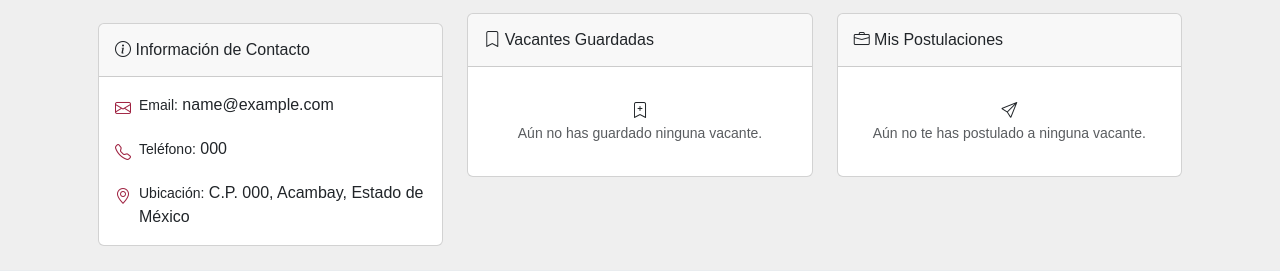
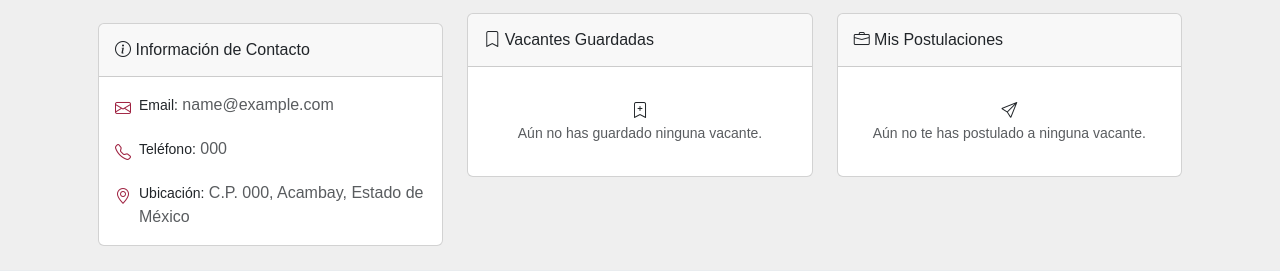
Before and after one commit to MarcoVD/bolsa_empleo, a Django app: page /perfil/interesado/ in a window 1280 px wide. Shown: the part 425-696 px from the top of the page. Run offline with Django 5.2, Linux system fonts and the light colour scheme; a user stored in the database is signed in; tables that the repository leaves empty hold one stand-in row (values such as "Sample post"); grey boxes marked "Sample" are stand-in pictures; some libraries are stand-ins or nearby versions.

Commit message:
Corrección de Información de contacto

```diff
--- a/templates/base.html
+++ b/templates/base.html
@@ -44,13 +44,11 @@
                             <li class="nav-item">
                                 <a class="nav-link" href="{% url 'dashboard_reclutador' %}">Dashboard</a>
                             </li>
-{#                            <li class="nav-item">#}
-{#                                <a class="nav-link" href="#">Publicar Vacante</a>#}
-{#                            </li>#}
                             <li class="nav-item">
                                 <a class="nav-link" href="#">Mis Vacantes</a>
                             </li>
                         {% endif %}
+
                         <li class="nav-item dropdown">
                             <a class="nav-link dropdown-toggle" href="#" id="navbarDropdown" role="button" data-bs-toggle="dropdown" aria-expanded="false">
                                 Mi Cuenta
--- a/templates/usuarios/login.html
+++ b/templates/usuarios/login.html
@@ -11,7 +11,6 @@
                     <h2 class="mt-3">Iniciar Sesión</h2>
                     <p class="text-muted">Accede a tu cuenta para continuar</p>
                 </div>
-
                 <form method="post">
                     {% csrf_token %}
 
--- a/templates/usuarios/perfil_interesado.html
+++ b/templates/usuarios/perfil_interesado.html
@@ -111,7 +111,7 @@
                                 <i class="bi bi-envelope me-2 mt-1 text-primary"></i>
                                 <div class="flex-grow-1">
                                     <strong class="d-block d-sm-inline small">Email:</strong>
-                                    <span class="text-break">{{ user.email }}</span>
+                                    <span class="text-break text-muted">{{ user.email }}</span>
                                 </div>
                             </div>
                         </div>
@@ -122,7 +122,7 @@
                                 <div class="flex-grow-1">
                                     <strong class="d-block d-sm-inline small">Teléfono:</strong>
                                     {% if interesado.telefono %}
-                                        <span>{{ interesado.telefono }}</span>
+                                        <span class="text-muted">{{ interesado.telefono }}</span>
                                     {% else %}
                                         <span class="text-muted">No especificado</span>
                                     {% endif %}
@@ -136,7 +136,7 @@
                                 <div class="flex-grow-1">
                                     <strong class="d-block d-sm-inline small">Ubicación:</strong>
                                     {% if interesado.municipio %}
-                                        <span>{{ interesado.ubicacion_completa }}</span>
+                                        <span class="text-muted">{{ interesado.ubicacion_completa }}</span>
                                     {% else %}
                                         <span class="text-muted">No especificada</span>
                                     {% endif %}
@@ -244,7 +244,6 @@
     </div>
 </div>
 
-<!-- Modal para editar perfil (responsive) -->
 <!-- Modal para editar perfil con cropper integrado -->
 <div class="modal fade" id="editarPerfilModal" tabindex="-1" aria-labelledby="editarPerfilModalLabel" aria-hidden="true">
     <div class="modal-dialog modal-dialog-centered modal-lg modal-dialog-scrollable">
```
